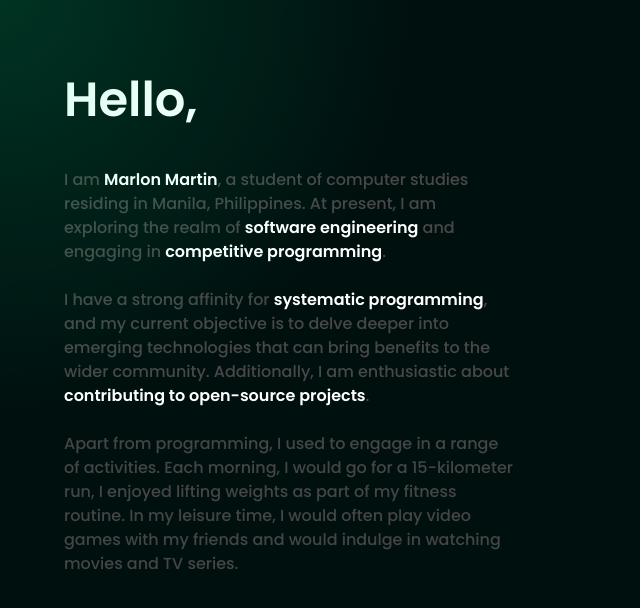
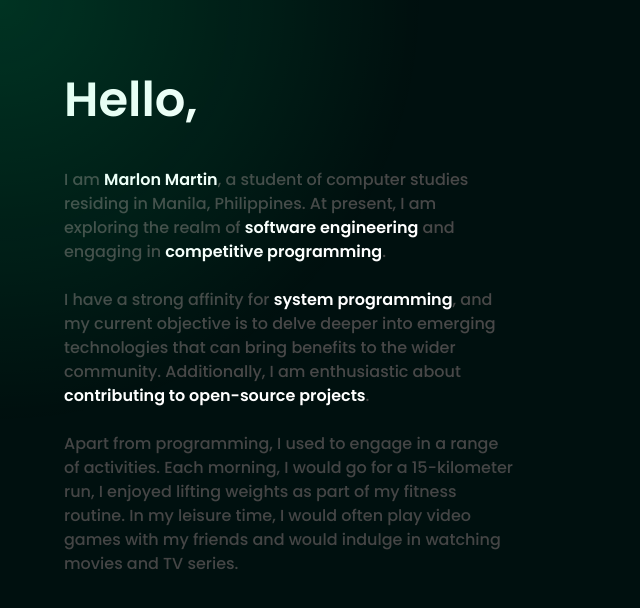
Before and after one commit to decimozs/v2-d7holic, a Next.js app: page / in a window 1280 px wide. Shown: the top 608 px of the page, without its empty margins (0-640 px from the left). Built offline with nearby package versions, Linux system fonts and the light colour scheme.

Commit message:
fix typo for sp

```diff
--- a/components/shared/About.tsx
+++ b/components/shared/About.tsx
@@ -15,7 +15,7 @@ const About: React.FunctionComponent = () => {
   const name = <Highlights label="Marlon Martin" />;
   const swe = <Highlights label="software engineering" />;
   const cp = <Highlights label="competitive programming" />;
-  const sp = <Highlights label="systematic programming" />;
+  const sp = <Highlights label="system programming" />;
   const ctosp = <Highlights label="contributing to open-source projects" />;
   const github = (
     <Highlights
```
